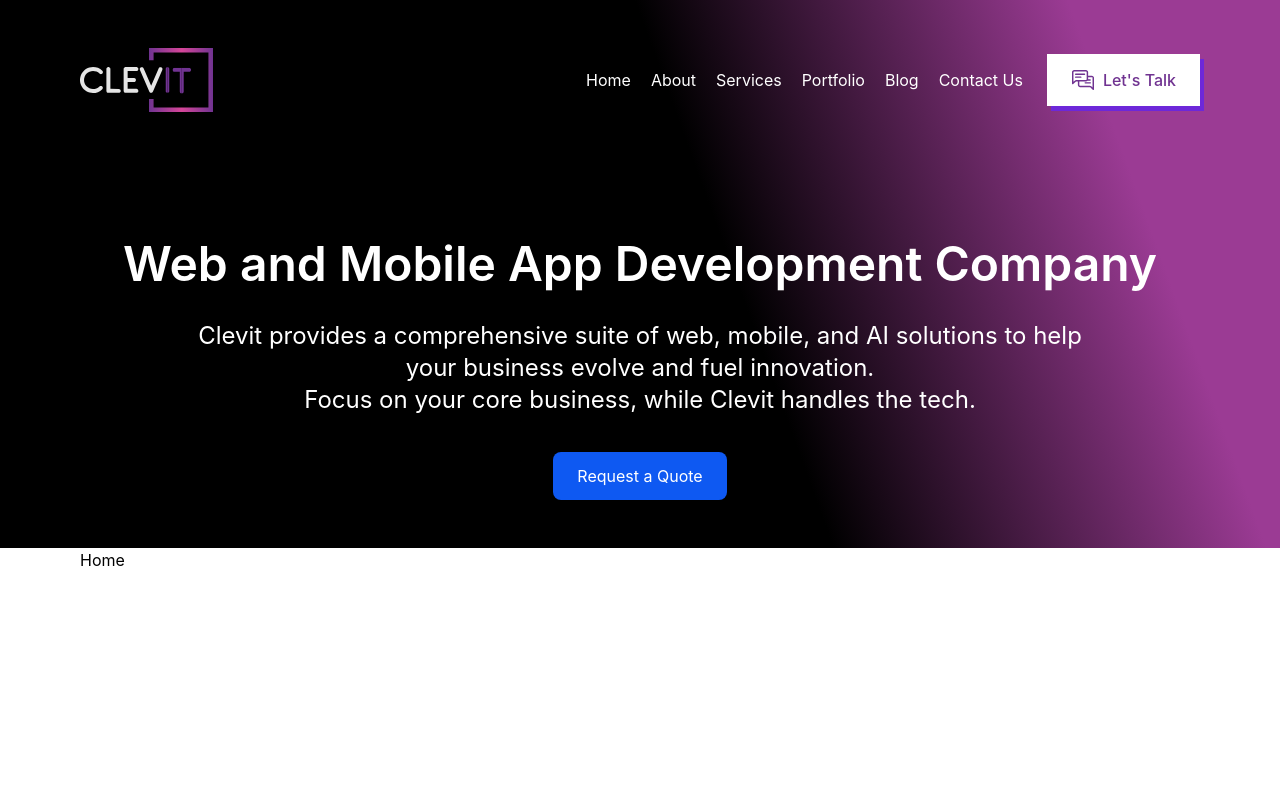
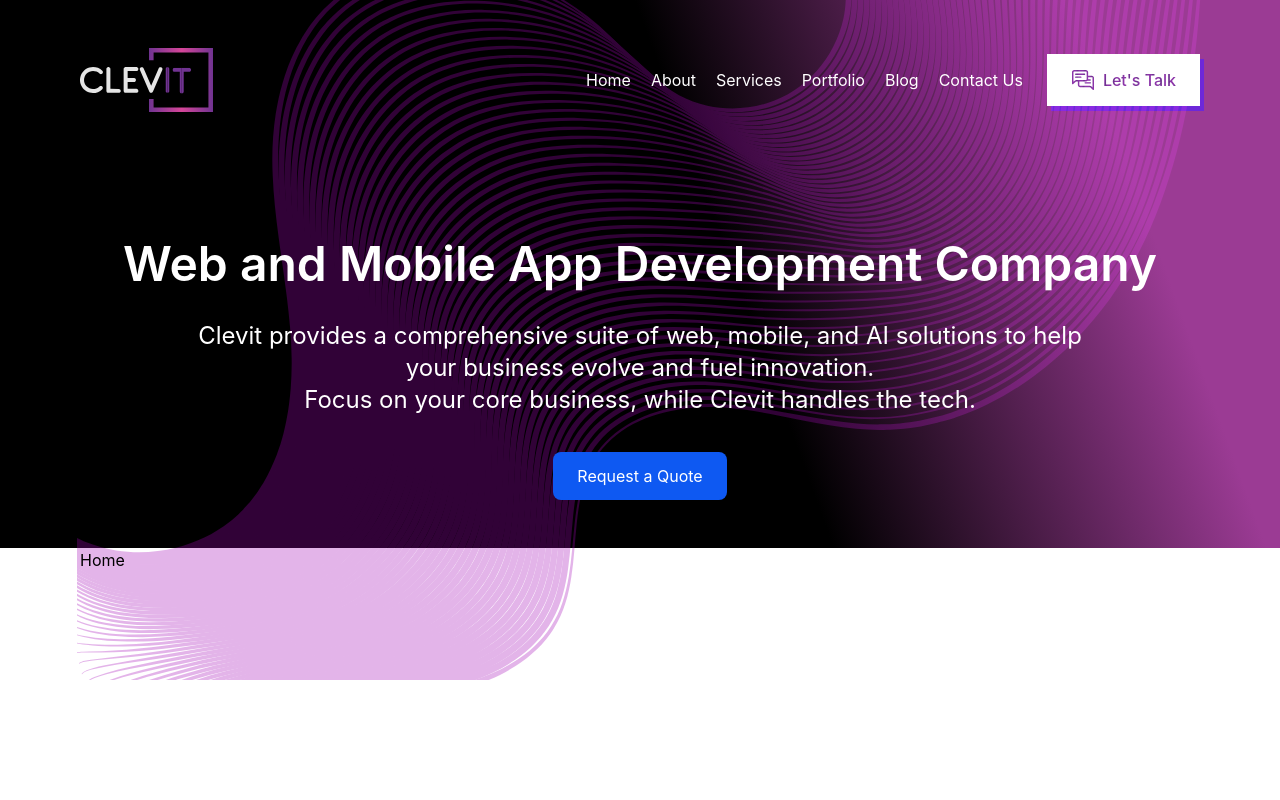
Before and after one commit to CLEVIT-Development/clevit-fe, a React (Vite) app: page / in a window 1280 px wide. Shown: the top 800 px of the page. Built offline with nearby package versions, Linux system fonts and the light colour scheme.

Commit message:
Fix: Revert heading style changes

```diff
--- a/src/common/Layout/Heading.tsx
+++ b/src/common/Layout/Heading.tsx
@@ -24,7 +24,7 @@ const Heading = () => {
           Request a Quote
         </button>
       </div>
-      {/*<Waves className="absolute left-[6%] top-[-15%] h-full" />*/}
+      <Waves className="absolute left-[6%] top-[-15%] h-full" />
     </div>
   );
 };
```
